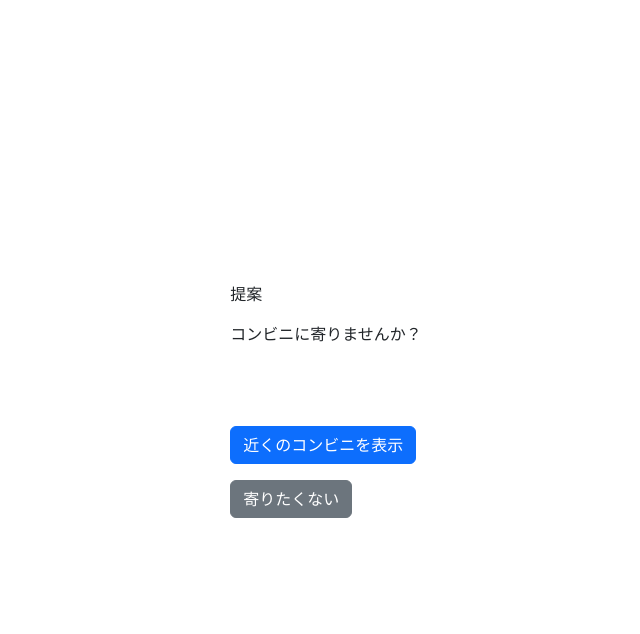
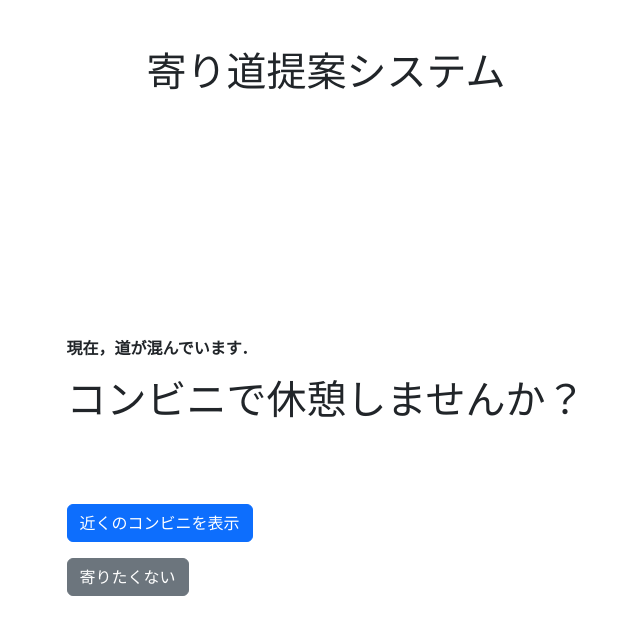
Before and after one commit to suis-cats/detour-navi2, a Next.js app: page /suggest in a window 1280 px wide. Shown: the top 634 px of the page, without its empty margins (314-954 px from the left). Built offline with nearby package versions, Linux system fonts and the light colour scheme.

Commit message:
自動5~

```diff
--- a/app/speedmeter/page.js
+++ b/app/speedmeter/page.js
@@ -102,6 +102,12 @@ export default function Speedometer() {
     setIsOver30kmh(newHistory.some((record) => record.speed >= 30 / 3.6));
     //過去に5km/h以上になったことがある
     setIsOver5kmh(newHistory.some((record) => record.speed >= 5 / 3.6));
+
+    //過去に5km/h以上になったことがあるかつ，平均速度が5km/h以下になった時
+    setIsCongestionDetected(
+      newHistory.some((record) => record.speed >= 5 / 3.6) &&
+        totalSpeed / newHistory.length <= 5 / 3.6
+    );
   }, [speed]);
 
   const downloadCSV = () => {
@@ -140,12 +146,14 @@ export default function Speedometer() {
 
   useEffect(() => {
     if (isCongestionDetected) {
-      router.push("/map3");
+      downloadCSV;
+      router.push("/suggest");
     }
   }, [isCongestionDetected, router]);
 
   return (
     <div>
+      <h1>そのまま運転し続けてください</h1>
       <h1>
         現在の速度: {speed ? `${speed.toFixed(2)} m/s` : "0 m/s"}
         {"　"}
--- a/app/suggest/page.js
+++ b/app/suggest/page.js
@@ -6,13 +6,14 @@ import { useRouter } from "next/navigation";
 export default function Suggest() {
   const router = useRouter();
   return (
-    <div
-      className="d-flex justify-content-center align-items-center"
-      style={{ height: "100vh" }}
-    >
+    <div className="d-flex justify-content-center " style={{ height: "100vh" }}>
       <div>
-        <p>提案</p>
-        <p>コンビニに寄りませんか？</p>
+        <p className="mt-5 font-bold h1 text-center text-top">
+          寄り道提案システム
+        </p>
+        <p className="mt-60 font-bold text-large">現在，道が混んでいます．</p>
+
+        <h1 className="mb-20">コンビニで休憩しませんか？</h1>
 
         <div className="mb-3 mt-20">
           <Button
@@ -24,7 +25,7 @@ export default function Suggest() {
           </Button>
         </div>
         <div>
-          <Button type="button" className="btn-secondary">
+          <Button type="button" className="btn-secondary mb-60">
             寄りたくない
           </Button>
         </div>
```
